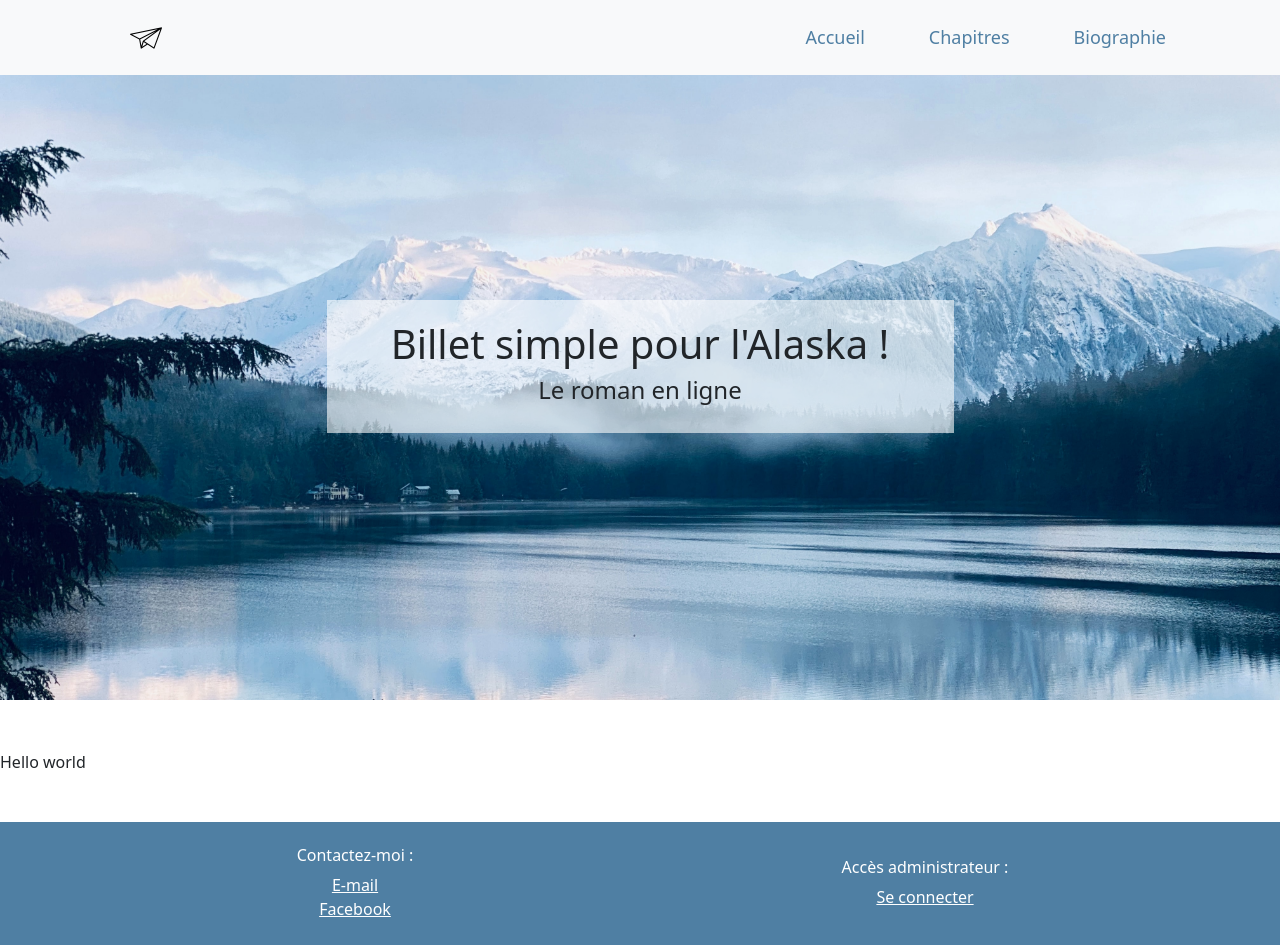
After one commit to claviale/OC-dwj-projet4, a PHP site: page /view/frontend/home.php in a window 1280 px wide. The commit adds this page. Run offline with PHP 8.4, Linux system fonts and the light colour scheme; some libraries are stand-ins or nearby versions.

Commit message:
Création des pages home et biography

```diff
--- a/view/frontend/header.php
+++ b/view/frontend/header.php
@@ -13,13 +13,13 @@
                     <div id="navbarContent" class="collapse navbar-collapse">
                         <ul class="navbar-nav ms-auto">
                             <li class="nav-item active mx-sm-4 ">
-                                <a class="nav-link" href="index.php">Accueil</a>
+                                <a class="nav-link" href="index.php?action=home">Accueil</a>
                             </li>
                             <li class="nav-item mx-sm-4">
-                                <a class="nav-link" href="#chapitres">Chapitres</a>
+                                <a class="nav-link" href="index.php?action=listPosts">Chapitres</a>
                             </li>
                             <li class="nav-item mx-sm-4">
-                                <a class="nav-link" href="#bio">Biographie</a>
+                                <a class="nav-link" href="index.php?action=biography">Biographie</a>
                             </li>
                         </ul>
                     </div>
--- /dev/null
+++ b/view/frontend/home.php
@@ -0,0 +1,20 @@
+<?php $title = "Accueil"; ?>
+
+<?php ob_start(); ?>
+
+<section class="titles">
+    <div class="container">
+        <div class="row bg-img">
+            <div class="col-10 mx-auto description">
+                <h1>Billet simple pour l'Alaska !</h1>
+                <h4>Le roman en ligne</h4>
+            </div>
+        </div>
+    </div>
+</section>
+
+<p>Hello world</p>
+
+<?php $content = ob_get_clean(); ?>
+
+<?php require("template.php"); ?>
--- a/view/frontend/listPostView.php
+++ b/view/frontend/listPostView.php
@@ -1,4 +1,4 @@
-<?php $title = "Mon blog"; ?>
+<?php $title = "Les chapitres"; ?>
 
 <?php ob_start(); ?>
 
```
Also changed, not shown: controller/frontend.php (+11 -0 lines), index.php (+8 -2 lines), view/frontend/biography.php (added, +20 -0 lines), view/frontend/postView.php (+8 -8 lines).
